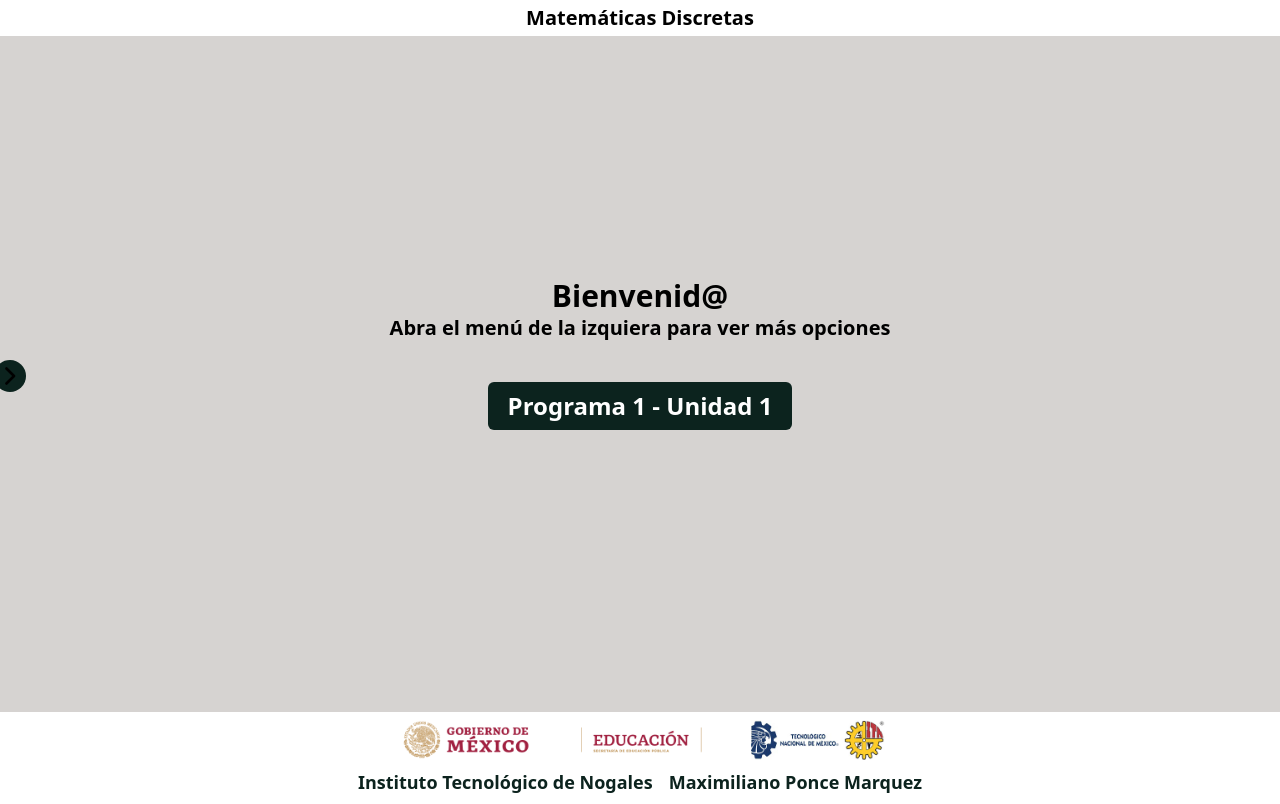
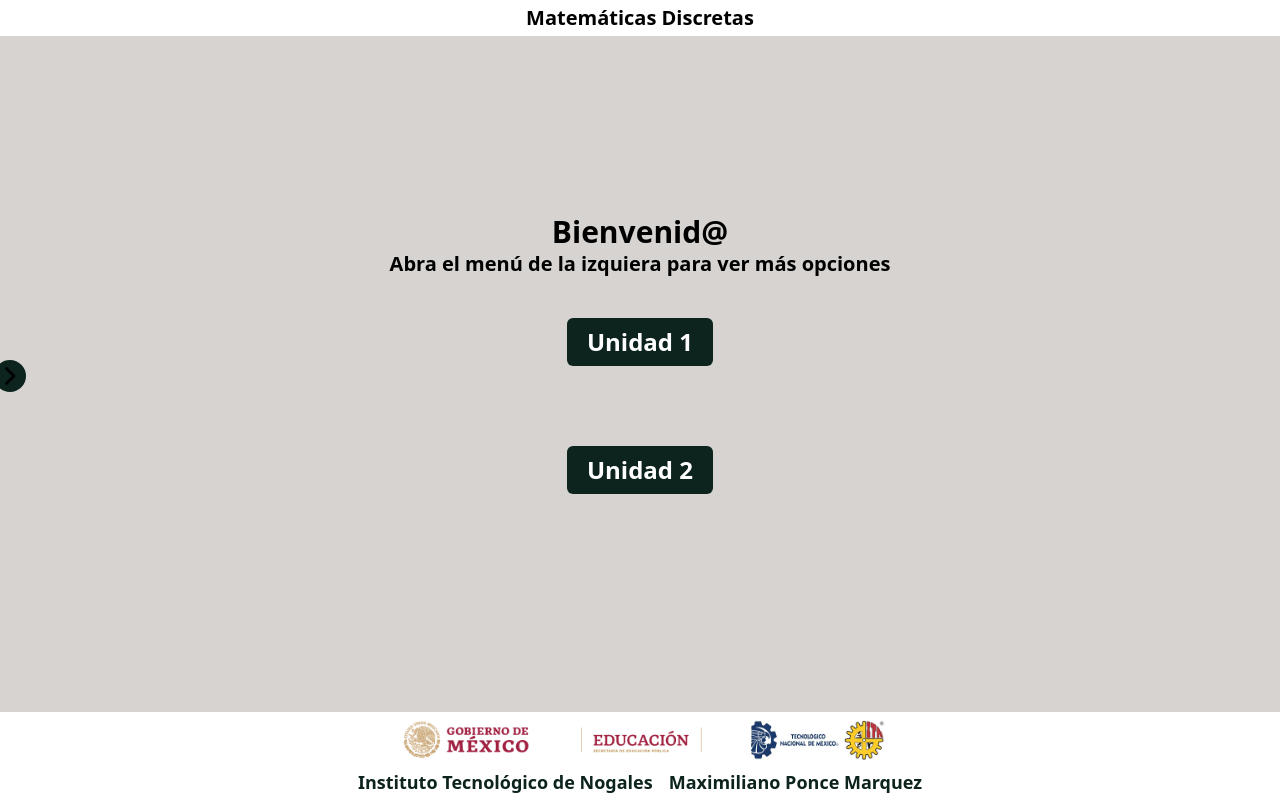
Before and after one commit to maxponmar/MSC_S1_MatematicasDiscretas, a React (Vite) app: page / in a window 1280 px wide. Built offline with nearby package versions, Linux system fonts and the light colour scheme.

Commit message:
Se crea seccion para uniad 2

```diff
--- a/src/App.jsx
+++ b/src/App.jsx
@@ -7,6 +7,8 @@ import Footer from "./components/footer/Footer";
 import Unidad1 from "./pages/unidad1/Unidad1";
 import Programa1Unidad1 from "./pages/unidad1/components/Programa1Unidad1/Programa1Unidad1";
 import Programa2Unidad2 from "./pages/unidad1/components/Programa2Unidad1/Programa2Unidad1";
+import Programa1Unidad2 from "./pages/unidad2/components/Programa1Unidad2";
+import Unidad2 from "./pages/unidad2/Unidad2";
 
 function App() {
   return (
@@ -20,6 +22,9 @@ function App() {
             <Route path="programa1" element={<Programa1Unidad1 />} />
             <Route path="programa2" element={<Programa2Unidad2 />} />
           </Route>
+          <Route path="/unidad2" element={<Unidad2 />}>
+            <Route path="programa1" element={<Programa1Unidad2 />} />
+          </Route>
           <Route path="*" element={<Navigate to="/" />} />
         </Routes>
       </div>
--- a/src/components/sidebar/Sidebar.jsx
+++ b/src/components/sidebar/Sidebar.jsx
@@ -37,6 +37,11 @@ function Sidebar() {
               link="/unidad1"
               onClick={() => setShowSidebar(false)}
             />
+            <SidebarLink
+              title="Unidad 2"
+              link="/unidad2"
+              onClick={() => setShowSidebar(false)}
+            />
           </div>
         </div>
         {showSidebar && (
--- a/src/pages/home/Home.jsx
+++ b/src/pages/home/Home.jsx
@@ -10,10 +10,16 @@ function Home() {
         Abra el menú de la izquiera para ver más opciones
       </p>
       <Link
-        to="/unidad1/programa1"
+        to="/unidad1"
         className="bg-itn font-bold text-white px-5 py-2 rounded-md my-10 hover:scale-105 active:translate-y-1 text-xl sm:text-2xl"
       >
-        Programa 1 - Unidad 1
+        Unidad 1
+      </Link>
+      <Link
+        to="/unidad2"
+        className="bg-itn font-bold text-white px-5 py-2 rounded-md my-10 hover:scale-105 active:translate-y-1 text-xl sm:text-2xl"
+      >
+        Unidad 2
       </Link>
     </div>
   );
--- /dev/null
+++ b/src/pages/unidad2/Unidad2.jsx
@@ -0,0 +1,23 @@
+import { Link } from "react-router-dom";
+import { Outlet } from "react-router-dom";
+
+function Unidad2() {
+  return (
+    <div className="text-center max-h-full py-10 ">
+      <h2 className="font-bold text-2xl">
+        Unidad 2 - Conjuntos, relaciones y funciones
+      </h2>
+      <div className="flex items-center justify-center">
+        <Link
+          to="/unidad2/programa1"
+          className="py-2 px-3 my-1 rounded ease-in-out duration-300 hover:bg-itn hover:text-white cursor-pointer font-bold text-m text-right"
+        >
+          Programa 1
+        </Link>
+      </div>
+      <Outlet />
+    </div>
+  );
+}
+
+export default Unidad2;
--- /dev/null
+++ b/src/pages/unidad2/components/Programa1Unidad2.jsx
@@ -0,0 +1,15 @@
+function Programa1Unidad2() {
+  return (
+    <div>
+      <div>
+        <h2 className="text-lg font-bold">Instrucciones</h2>
+        <p>
+          Escriba un programa que determine si una relación es reflexiva,
+          antisimetrica o transitiva.
+        </p>
+      </div>
+    </div>
+  );
+}
+
+export default Programa1Unidad2;
```
